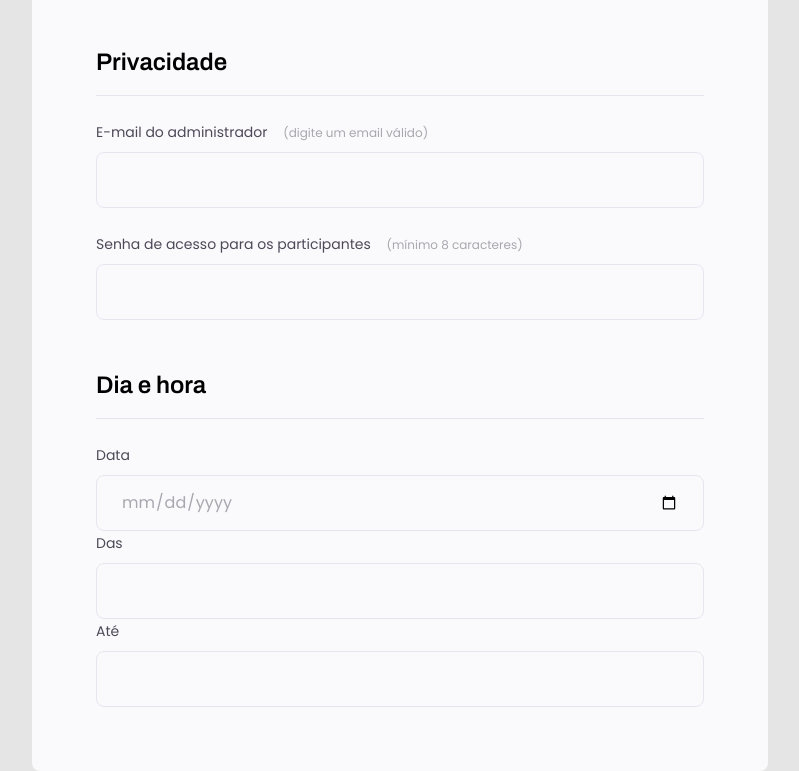
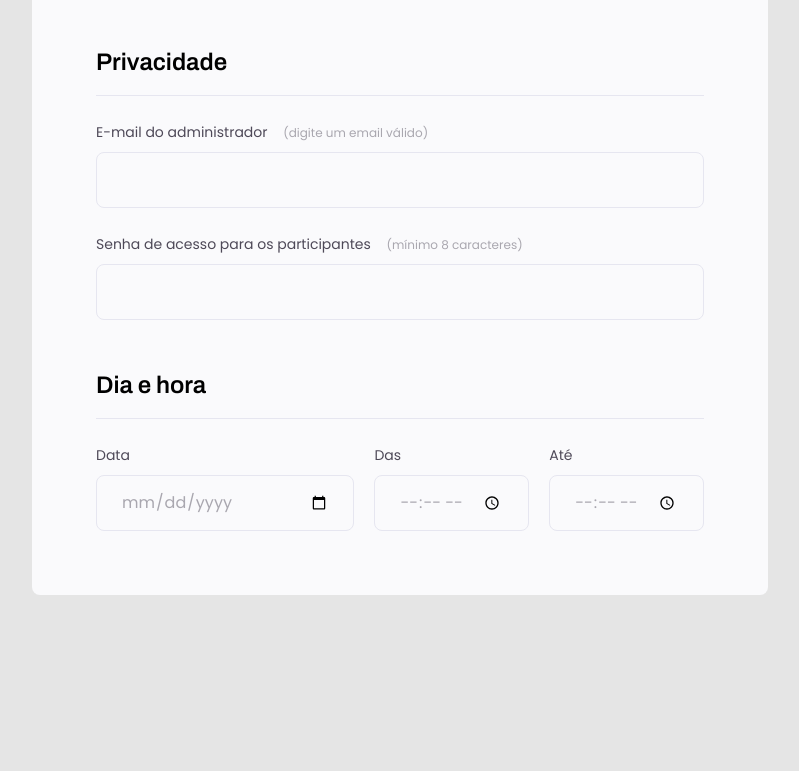
Before and after one commit to anacirqueira/Formulario_eventos, a plain HTML site: page index.html in a window 1280 px wide. Shown: the part 1062-1833 px from the top of the page, without its empty margins (240-1039 px from the left). After the commit the page ends 1657 px from the top, so only its background shows below. Drawn offline with Linux system fonts and the light colour scheme.

Commit message:
Estilo Dia e Hora

```diff
--- a/index.html
+++ b/index.html
@@ -76,7 +76,7 @@
         <div class="fieldset-wrapper">
           <legend>Dia e hora</legend>
 
-          <div class="3-col">
+          <div class="col-3">
             <div class="input-wrapper">
               <label for="event-date">Data</label>
               <input type="date" id="event-date" />
@@ -84,12 +84,12 @@
 
             <div class="input-wrapper">
               <label for="event-begin">Das</label>
-              <input type="text" id="event-begin" />
+              <input type="time" id="event-begin" />
             </div>
 
             <div class="input-wrapper">
               <label for="event-end">Até</label>
-              <input type="text" id="event-end" />
+              <input type="time" id="event-end" />
             </div>
           </div>
 
--- a/style.css
+++ b/style.css
@@ -136,3 +136,12 @@
     background-repeat: no-repeat;
     background-position: right 24px top 50%;
   }
+
+  .col-3 {
+    display: flex;
+    gap: 20px;
+  }
+
+  .col-3 > div:nth-child(1) {
+    width: 100%;
+  }
```
